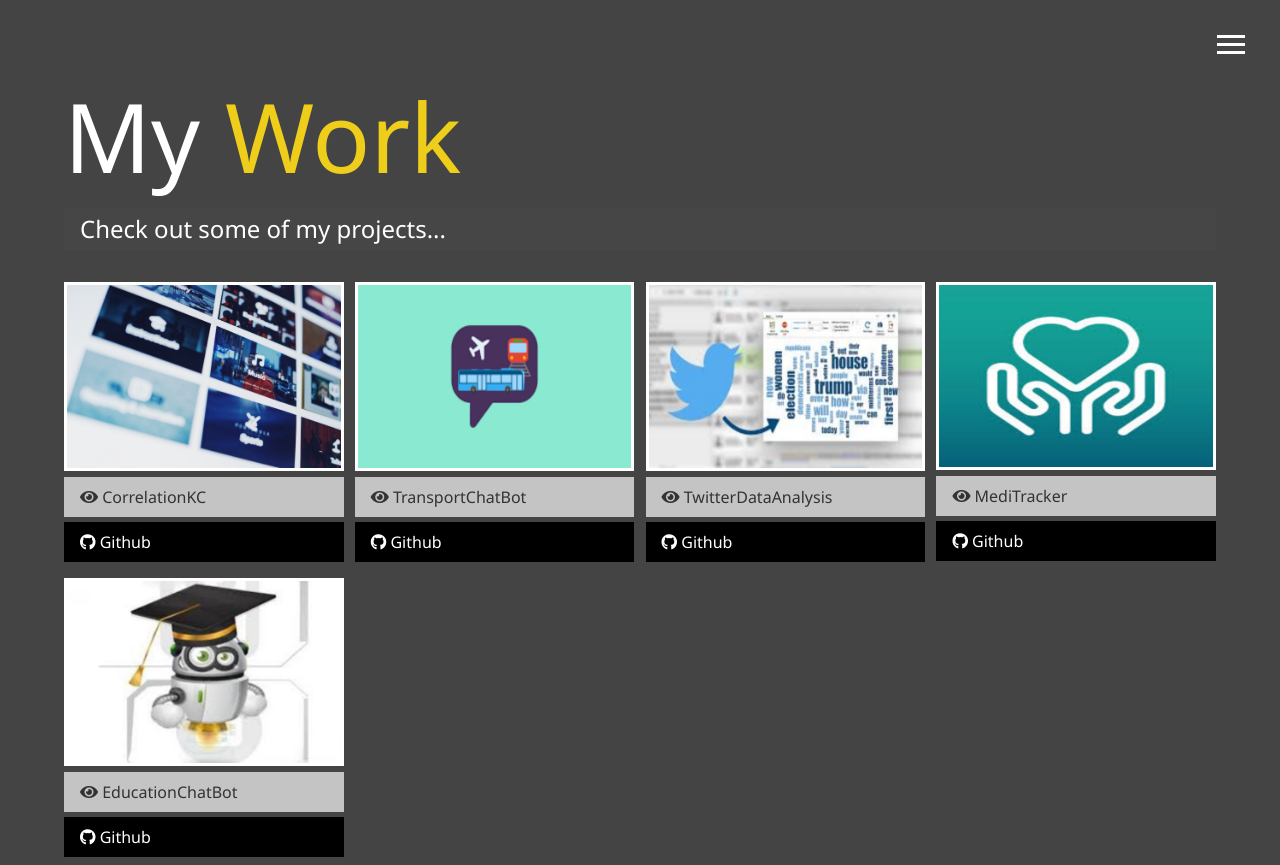
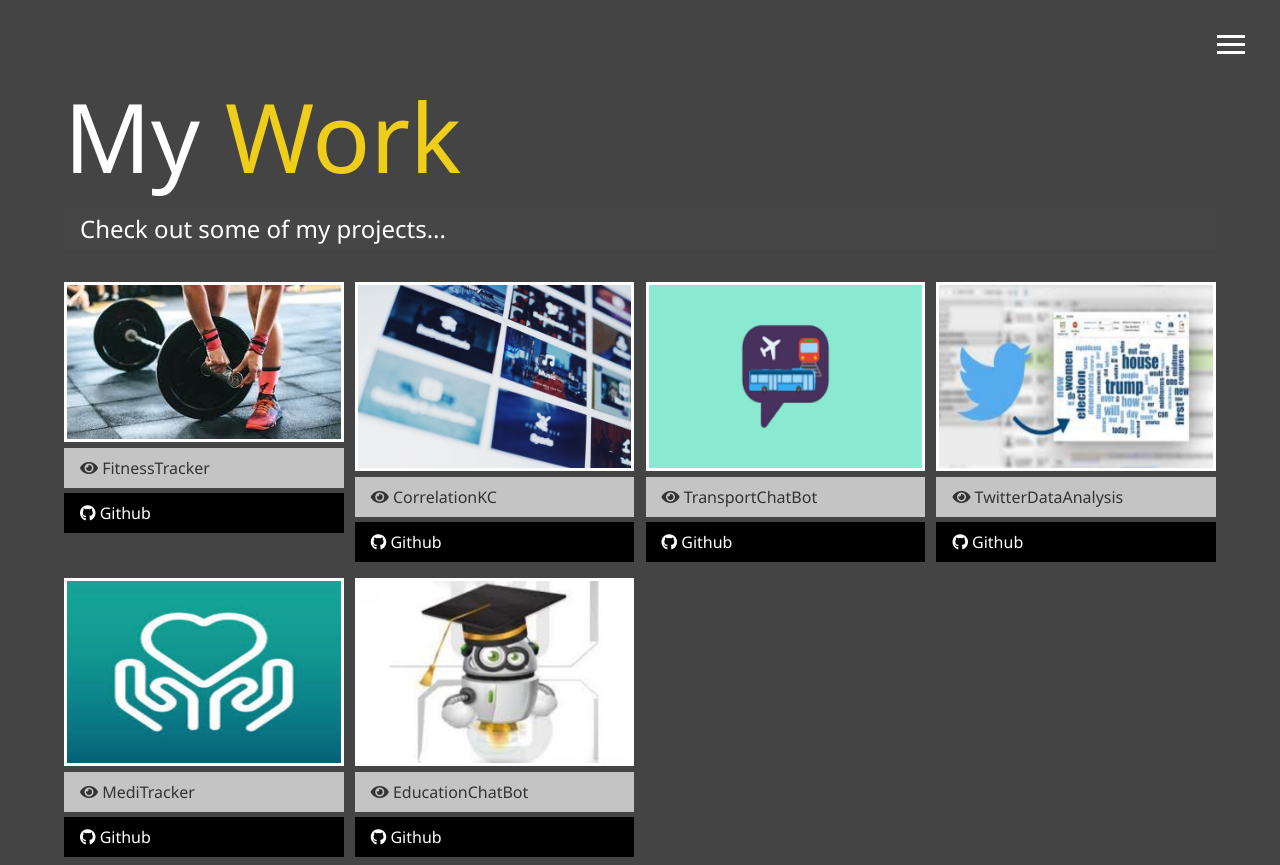
Before and after one commit to sandeepsalkuti/Portfolio, a website: page dist/work.html in a window 1280 px wide. Shown: the top 865 px of the page. Drawn offline with Linux system fonts and the light colour scheme.

Commit message:
Updated latest data

```diff
--- a/dist/work.html
+++ b/dist/work.html
@@ -51,6 +51,21 @@
       </h1>
       <h2 class="sm-heading">Check out some of my projects...</h2>
       <div class="projects">
+        <div class="item">
+          <a href="#!">
+            <img src="img/projects/project6.jpg" alt="Project" />
+          </a>
+          <a href="#" class="btn-light">
+            <i class="fas fa-eye"></i> FitnessTracker
+          </a>
+          <a
+            href="https://github.com/sandeepsalkuti/Portfolio"
+            class="btn-dark"
+          >
+            <i class="fab fa-github"></i> Github
+          </a>
+        </div>
+
         <div class="item">
           <a href="#!">
             <img src="img/projects/project1.jpg" alt="Project" />
```
Also changed, not shown: dist/img/projects/project6.jpg (added), dist/img/sandeep (1).jpg.
